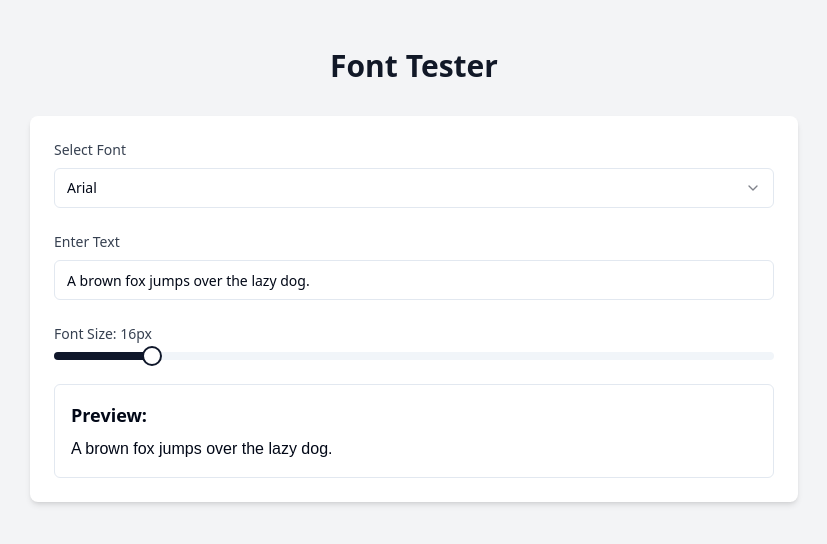
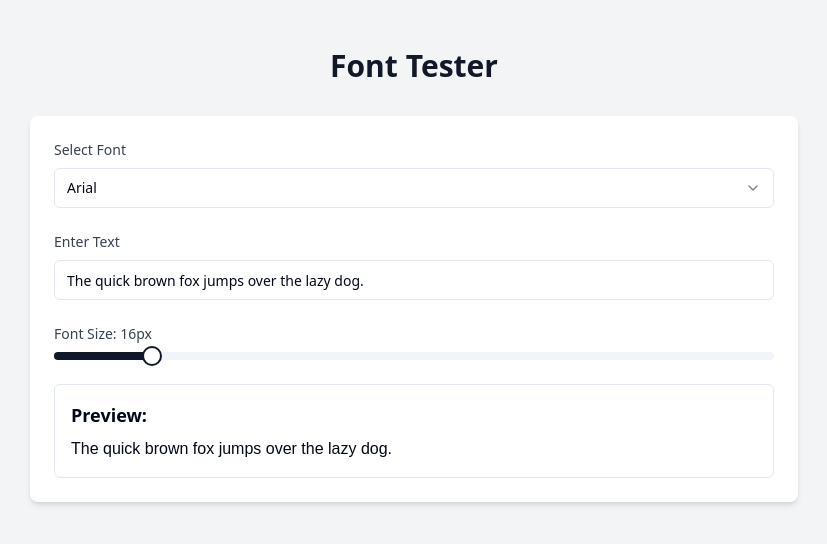
Before and after one commit to GPT-Engineer-App/fontastic-playground, a React (Vite) app: page / in a window 1280 px wide. Shown: the top 544 px of the page, without its empty margins (226-1053 px from the left). Built offline with nearby package versions, Linux system fonts and the light colour scheme.

Commit message:
Extend FontTester to Full Pangram
Updated the FontTester component to include the full pangram text for display. This enhances the font preview functionality by allowing users to see how different fonts render the complete alphabet.
[skip gpt_engineer]

```diff
--- a/src/components/FontTester.jsx
+++ b/src/components/FontTester.jsx
@@ -21,7 +21,7 @@ const fonts = [
 
 const FontTester = () => {
   const [selectedFont, setSelectedFont] = useState(fonts[0]);
-  const [text, setText] = useState("A brown fox jumps over the lazy dog.");
+  const [text, setText] = useState("The quick brown fox jumps over the lazy dog.");
   const [fontSize, setFontSize] = useState(16);
 
   return (
```
